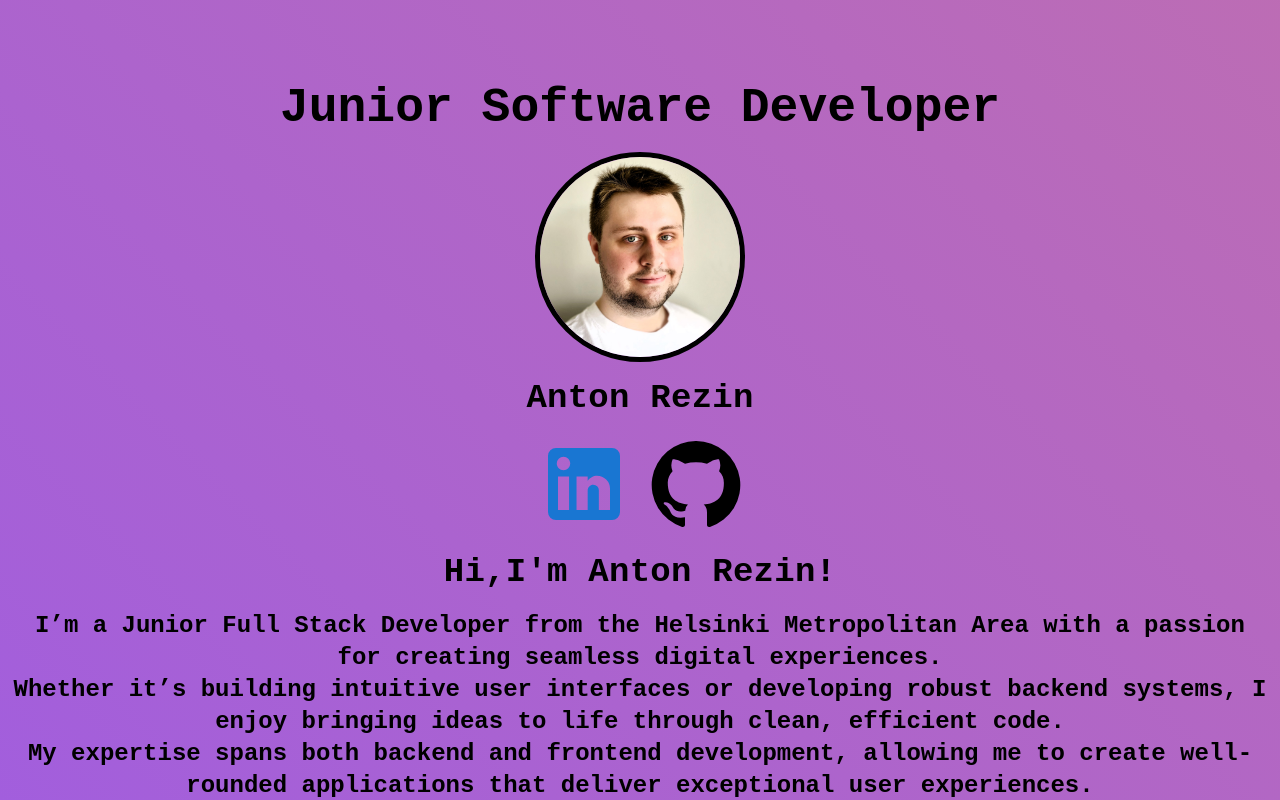
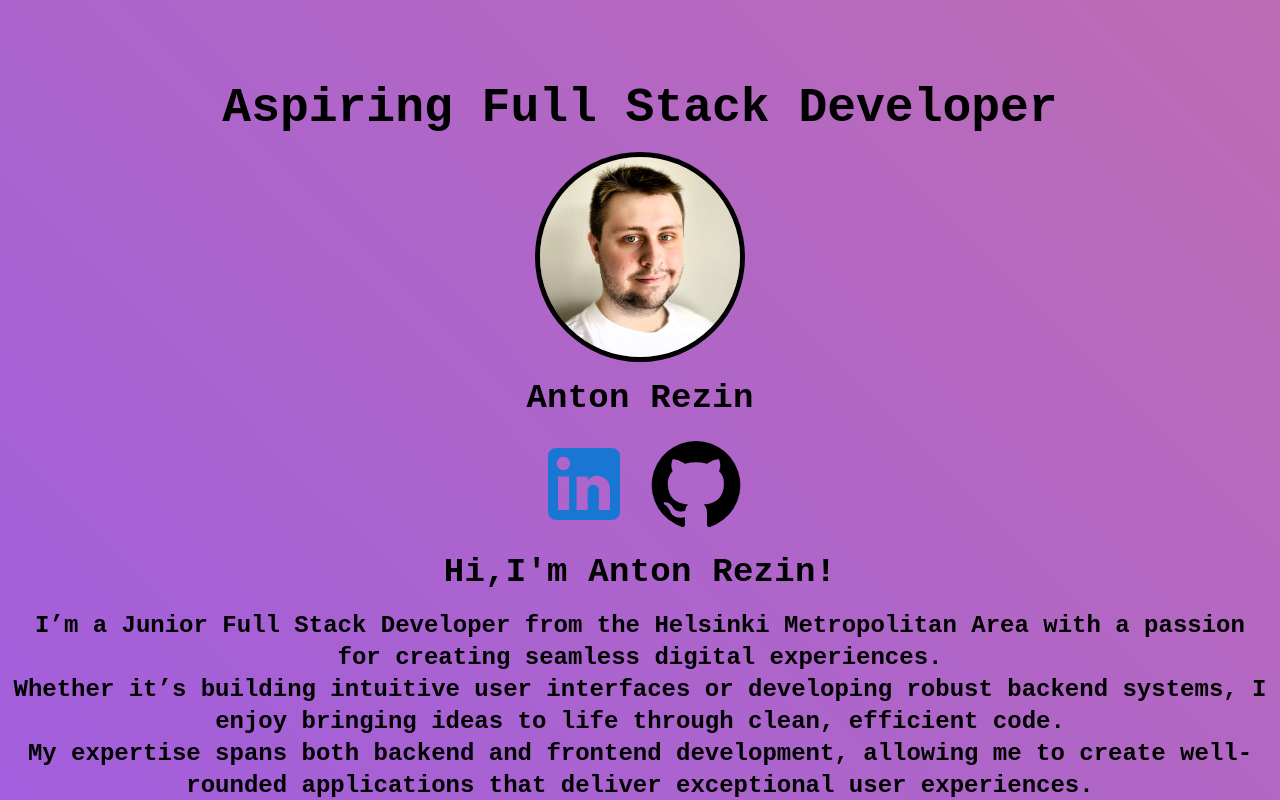
Before and after one commit to antonrezin/PortfolioContactWebsite, a React (Vite) app: page / in a window 1280 px wide. Shown: the top 800 px of the page. Built offline with nearby package versions, Linux system fonts and the light colour scheme.

Commit message:
Changed title.

```diff
--- a/src/components/Home.jsx
+++ b/src/components/Home.jsx
@@ -20,7 +20,7 @@ function Home() {
         fontWeight={"bold"}
         textAlign={"center"}
       >
-        Junior Software Developer
+        Aspiring Full Stack Developer
       </Typography>
 
       <img
```
